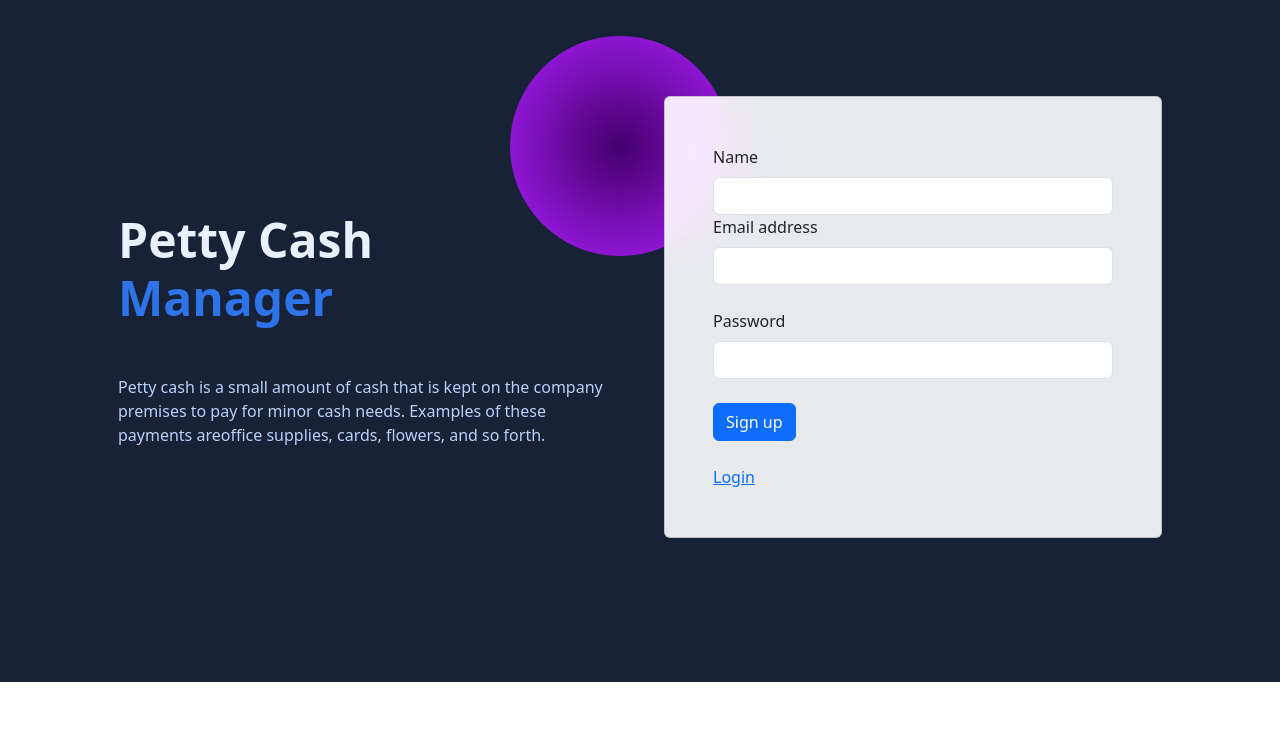
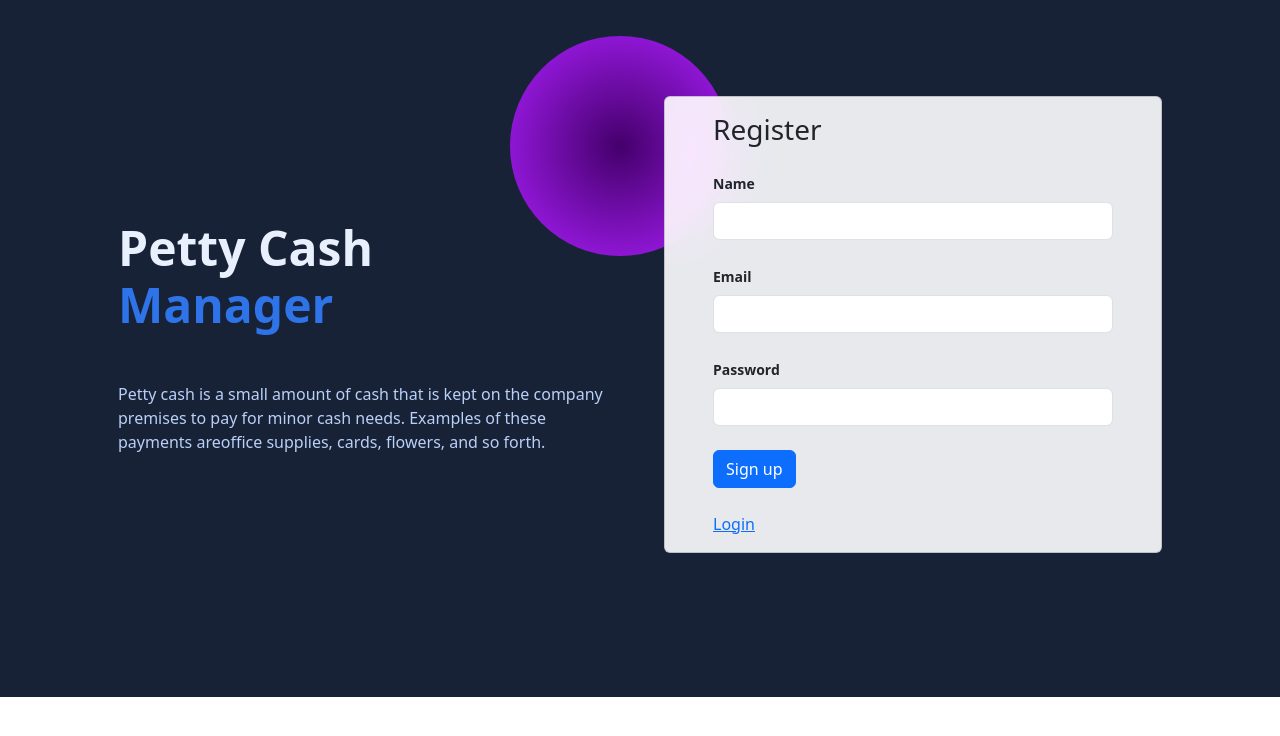
Before and after one commit to ajith9505/Capestone-front-end, a React (Vite) app: page /register in a window 1280 px wide. Shown: the top 736 px of the page. Built offline with nearby package versions, Linux system fonts and the light colour scheme.

Commit message:
update-3

```diff
--- a/src/Components/Login.jsx
+++ b/src/Components/Login.jsx
@@ -1,4 +1,4 @@
-import React from 'react'
+import React, { useState } from 'react'
 import { Link, useNavigate } from 'react-router-dom'
 import { Formik, Form, Field, ErrorMessage } from 'formik'
 import * as Yup from 'yup'
@@ -18,8 +18,31 @@ const LoginSchema = Yup.object().shape({
 
 function Login() {
 
+    const handleSubmit = async (values, { setSubmitting, setFieldError }) => {
+       await axios({
+            method: 'POST',
+            url: 'https://pettycash-manager-7lxm.onrender.com/auth/login',
+            mode: 'cors',
+            headers: {
+                'Content-Type': 'application/json',
+            },
+            data: JSON.stringify(values),
+        })
+            .then((response) => {
+                localStorage.setItem('userToken', response.data.token);
+                setUser({ token: response.data.token })
+                navigateTo('/home');
+                setSubmitting(false);
+            })
+            .catch(function (error) {
+                setFieldError(error.response.data.message == 'user not found' ? 'email' : 'password', error.response.data.message);
+                setSubmitting(false);
+            })
+    };
+
     const { setUser } = useUserContext();
     const navigateTo = useNavigate();
+
     return (
         // Section: Design Block
         <section className="background-radial-gradient overflow-hidden">
@@ -42,47 +65,33 @@ function Login() {
                         <div id="radius-shape-2" className="position-absolute shadow-5-strong"></div>
 
                         <div className="card bg-glass">
-                            <div className="card-body px-4 py-5 px-md-5">
+                        <h3 className='mt-3 ms-5'>Login</h3>
+                            <div className="card-body px-4 py-3 px-md-5">
                                 <Formik
                                     initialValues={{ email: '', password: '' }}
                                     validationSchema={LoginSchema}
-                                    onSubmit={(values, { setSubmitting, setFieldError }) => {
-                                        axios({
-                                            method: 'POST',
-                                            url: 'https://pettycash-manager-7lxm.onrender.com/auth/login',
-                                            mode: 'cors',
-                                            headers: {
-                                                'Content-Type': 'application/json',
-                                            },
-                                            data: JSON.stringify(values),
-                                        })
-                                            .then((response) => {
-                                                console.log(response.data);
-                                                localStorage.setItem('userToken', response.data.token);
-                                                setUser({ token: response.data.token })
-                                                navigateTo('/home');
-                                                setSubmitting(false);
-                                            })
-                                            .catch(function (error) {
-                                                setFieldError('firebaseErrorMessage', error.message);
-                                                console.error(error);
-                                                setSubmitting(false);
-                                            });
-                                    }}>
+                                    onSubmit={handleSubmit}>
                                     {({ isSubmitting }) => (
                                         <Form>
                                             {/* Email input  */}
                                             <div className="form-outline mb-4">
-                                                <label className="form-label" htmlFor="email">Email address</label>
+                                                <label className="form-label" style={{ fontWeight: 'bold', fontSize : '14px'}} htmlFor="email">Email address</label>
                                                 <Field type="email" name="email" className="form-control" />
-                                                <ErrorMessage name='email' component="div"></ErrorMessage>
+                                                <ErrorMessage name='email'>
+                                                    {msg => <div className="text-danger" style={{ fontWeight: 'bold', fontSize : '13px'}}>{msg}</div>}
+                                                </ErrorMessage>
+
                                             </div>
 
                                             {/* Password input  */}
                                             <div className="form-outline mb-4">
-                                                <label className="form-label" htmlFor="password">Password</label>
+                                                <label className="form-label" style={{ fontWeight: 'bold', fontSize : '14px'}} htmlFor="password">Password</label>
                                                 <Field type="password" name="password" className="form-control" />
-                                                <ErrorMessage name='password' component="div"></ErrorMessage>
+                                                <ErrorMessage name='password'>
+                                                    {msg => <div className="text-danger" style={{ fontWeight: 'bold', fontSize : '13px'}}>{msg}</div>}
+                                                </ErrorMessage>
+                                                <div>
+                                                </div>
                                             </div>
 
                                             {/* Submit button  */}
@@ -99,7 +108,7 @@ function Login() {
                     </div>
                 </div>
             </div>
-        </section>
+        </section >
     )
 }
 
--- a/src/Components/Register.jsx
+++ b/src/Components/Register.jsx
@@ -10,16 +10,42 @@ const RegistrationSchema = Yup.object().shape({
   name: Yup.string()
     .min(2, 'Too Short!')
     .max(50, 'Too Long!')
-    .required('Required'),
+    .required('Name is required'),
   email: Yup.string()
     .email('Invalid email')
-    .required('Required'),
+    .required('Email is required'),
   password: Yup.string()
     .min(8, 'Password must be at lease 8 characters.')
-    .required('Required'),
+    .required('Password is required'),
 });
 
 function Register() {
+
+  const handleSubmit = async (values, { setSubmitting, setFieldError }) => {
+    await axios({
+      method: 'POST',
+      url: 'https://pettycash-manager-7lxm.onrender.com/auth/register',
+      mode: 'cors',
+      headers: {
+        'Content-Type': 'application/json',
+      },
+      data: JSON.stringify({ ...values }),
+    })
+      .then(response => {
+        console.log(JSON.stringify(values));
+        // Assuming successful registration if no errors
+        navigateTo('/');
+        // Handle response data here
+        console.log(response.data);
+        setSubmitting(false);
+      })
+      .catch(error => {
+        setFieldError('email', error.response.data.msg);
+        console.log(error);
+        setSubmitting(false);
+      })
+  };
+
   const navigateTo = useNavigate();
   return (
     <section className="background-radial-gradient overflow-hidden">
@@ -42,58 +68,40 @@ function Register() {
             <div id="radius-shape-2" className="position-absolute shadow-5-strong"></div>
 
             <div className="card bg-glass">
-              <div className="card-body px-4 py-5 px-md-5">
+              <h3 className='mt-3 ms-5'>Register</h3>
+              <div className="card-body px-4 py-3 px-md-5">
                 <Formik initialValues={{ name: '', email: '', password: '' }} validationSchema={RegistrationSchema}
-                  onSubmit={(values, { setSubmitting, resetForm }) => {
-                    console.log(JSON.stringify({ values }));
-
-                    axios({
-                      method: 'POST',
-                      url: 'https://pettycash-manager-7lxm.onrender.com/auth/register',
-                      mode: 'cors',
-                      headers: {
-                        'Content-Type': 'application/json',
-                      },
-                      data: JSON.stringify({ ...values }),
-                    })
-                      .then(response => {
-                        console.log(JSON.stringify(values));
-                        // Assuming successful registration if no errors
-                        navigateTo('/');
-                        // Handle response data here
-                        console.log(response.data);
-                        setSubmitting(false);
-                        resetForm()
-                      })
-                      .catch(error => {
-                        console.error('Error:', error);
-                        setSubmitting(false);
-                      })
-                  }}>
+                  onSubmit={handleSubmit}>
                   {({ isSubmitting }) => (
                     <Form>
                       {/* 2 column grid layout with text inputs for the first and last names  */}
 
-                    {/* Name input */}
-                      <div className="form-outline">
-                        <label className="form-label" >Name</label>
+                      {/* Name input */}
+                      <div className="form-outline mb-4">
+                        <label className="form-label" style={{ fontWeight: 'bold', fontSize: '14px' }}>Name</label>
                         <Field type="text" name="name" className="form-control" />
-                        <ErrorMessage name='name' component="div"></ErrorMessage>
+                        <ErrorMessage name='name'>
+                          {msg => <div className="text-danger" style={{ fontSize: '13px' }}>{msg}</div>}
+                        </ErrorMessage>
                       </div>
 
 
                       {/* Email input  */}
                       <div className="form-outline mb-4">
-                        <label className="form-label" >Email address</label>
+                        <label className="form-label" style={{ fontWeight: 'bold', fontSize: '14px' }}>Email</label>
                         <Field type="email" name='email' className="form-control" />
-                        <ErrorMessage name='email' component="div"></ErrorMessage>
+                        <ErrorMessage name='email'>
+                          {msg => <div className="text-danger" style={{ fontSize: '13px' }}>{msg}</div>}
+                        </ErrorMessage>
                       </div>
 
                       {/* Password input  */}
                       <div className="form-outline mb-4">
-                        <label className="form-label" >Password</label>
+                        <label className="form-label" style={{ fontWeight: 'bold', fontSize: '14px' }}>Password</label>
                         <Field type="password" name='password' className="form-control" />
-                        <ErrorMessage name='password' component="div"></ErrorMessage>
+                        <ErrorMessage name='password'>
+                          {msg => <div className="text-danger" style={{ fontSize: '13px' }}>{msg}</div>}
+                        </ErrorMessage>
                       </div>
 
                       {/* Submit button  */}
@@ -101,7 +109,7 @@ function Register() {
                         Sign up
                       </button>
                       <div>
-                      <Link to="/">Login</Link>
+                        <Link to="/">Login</Link>
                       </div>
                     </Form>
                   )}
```
